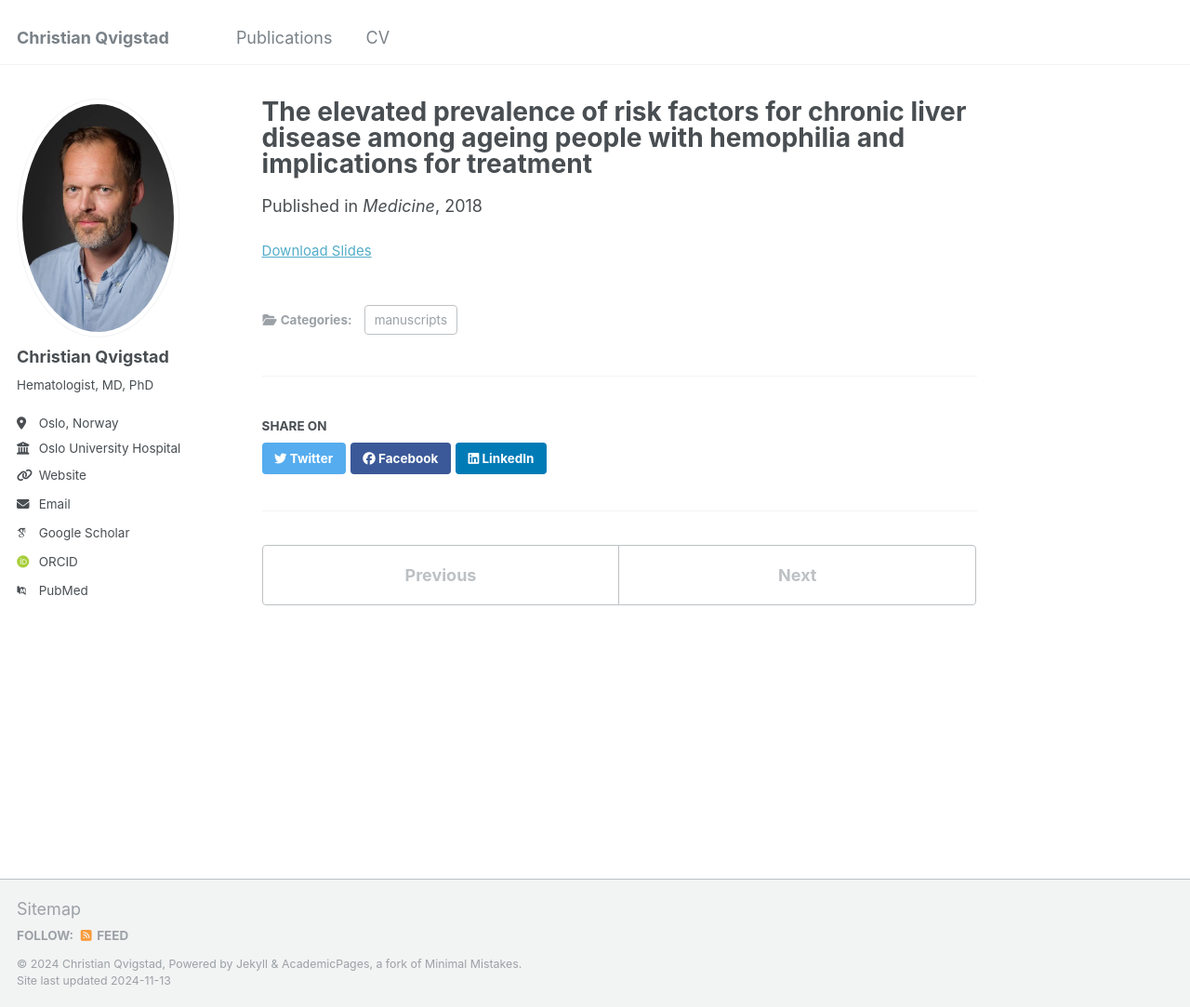
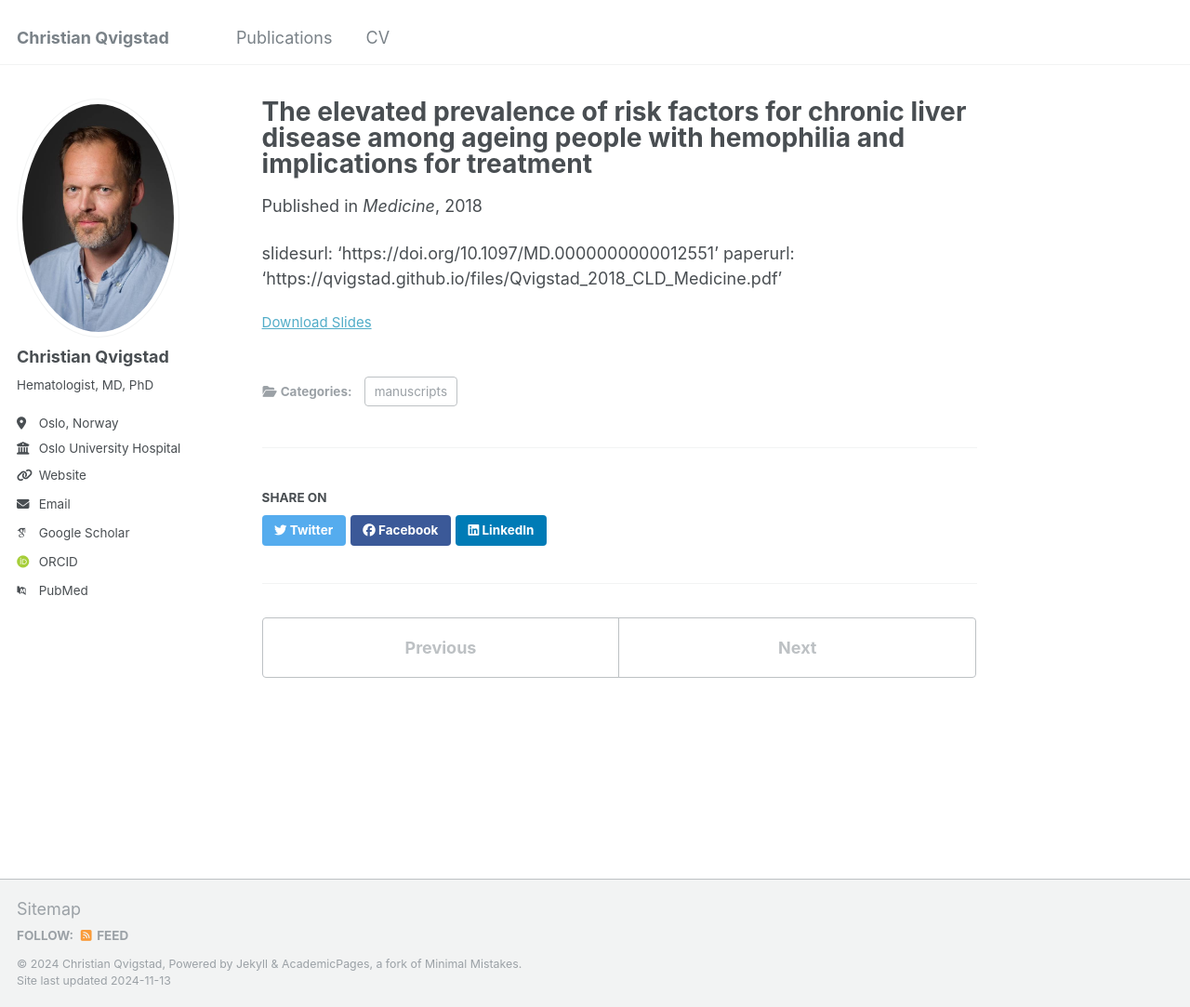
Before and after one commit to qvigstad/qvigstad.github.io, a Jekyll site: the page built from _publications/2018-09-CLD-Med.md, in a window 1280 px wide and 1083 px high. Shown: the whole window at 93% size. Built offline with Jekyll 4.4.1, drawn with Linux system fonts in a browser that asks for light colours; some web fonts are replaced; some of the changed lines change nothing that is shown.

Commit message:
Update 2018-09-CLD-Med.md

```diff
--- a/_publications/2018-09-CLD-Med.md
+++ b/_publications/2018-09-CLD-Med.md
@@ -7,3 +7,5 @@ venue: 'Medicine'
 slidesurl: 'https://doi.org/10.1097/MD.0000000000012551'
 paperurl: 'https://qvigstad.github.io/files/Qvigstad_2018_CLD_Medicine.pdf'
 ---
+slidesurl: 'https://doi.org/10.1097/MD.0000000000012551'
+paperurl: 'https://qvigstad.github.io/files/Qvigstad_2018_CLD_Medicine.pdf'
```
